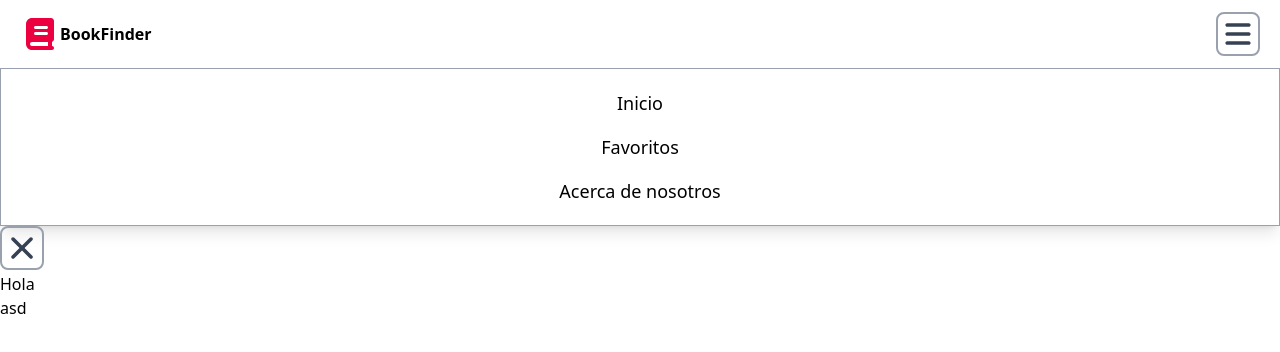
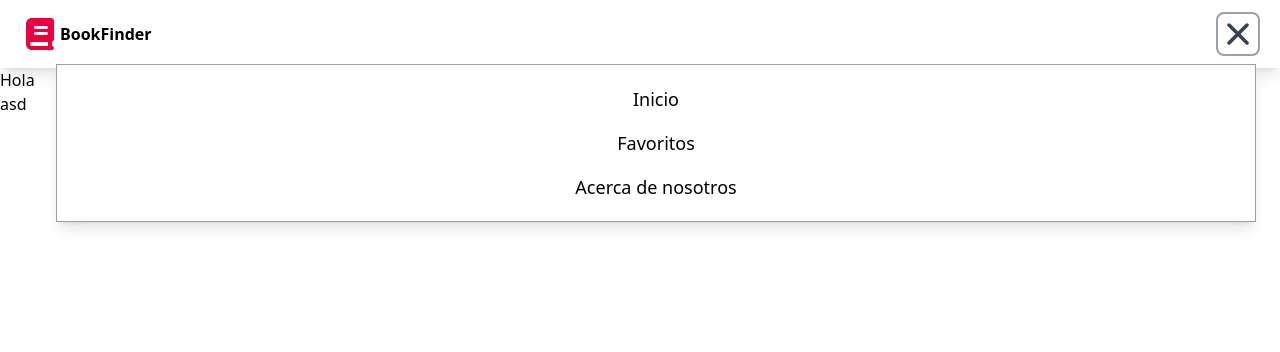
Before and after one commit to Ledtius/BookFinder, a React (Vite) app: page / in a window 1280 px wide. Both pictures are taken after a click on the button 1238 px from the left and 34 px from the top of the page. Shown: the top 352 px of the page. Built offline with nearby package versions, Linux system fonts and the light colour scheme.

Commit message:
Added animations and nav functionality (Movile only)

```diff
--- a/src/components/layout/Header.jsx
+++ b/src/components/layout/Header.jsx
@@ -1,10 +1,18 @@
 import { Link } from "react-router";
+import { useState } from "react";
 
 const Header = () => {
+  const [show, setShow] = useState(false);
+  function changeShow() {
+    setShow(!show);
+  }
   return (
     <>
-      <header className="flex items-center justify-between pr-5 pl-5 pt-3 pb-3">
-        <figure className="flex items-center">
+      <header className="flex items-center justify-between pr-5 pl-5 pt-3 pb-3 relative shadow-lg min-w-80">
+        <figure
+          className="flex items-center transition transform ease-in active:scale-105 z-20"
+          onClick={changeShow}
+        >
           <svg
             className="size-10 fill-rose-600"
             xmlns="http://www.w3.org/2000/svg"
@@ -14,7 +22,14 @@ const Header = () => {
           </svg>
           <h2 className="font-bold">BookFinder</h2>
         </figure>
-        <button className="menu-btn">
+        <button
+          className={`menu-btn transition-all duration-300 ease-in-out ${
+            show
+              ? "scale-0 opacity-0 translate-y-2 pointer-events-none"
+              : "scale-100 opacity-100 translate-y-0"
+          }`}
+          onClick={changeShow}
+        >
           <svg
             className="menu-btn-icon"
             xmlns="http://www.w3.org/2000/svg"
@@ -23,21 +38,14 @@ const Header = () => {
             <path d="M96 160C96 142.3 110.3 128 128 128L512 128C529.7 128 544 142.3 544 160C544 177.7 529.7 192 512 192L128 192C110.3 192 96 177.7 96 160zM96 320C96 302.3 110.3 288 128 288L512 288C529.7 288 544 302.3 544 320C544 337.7 529.7 352 512 352L128 352C110.3 352 96 337.7 96 320zM544 480C544 497.7 529.7 512 512 512L128 512C110.3 512 96 497.7 96 480C96 462.3 110.3 448 128 448L512 448C529.7 448 544 462.3 544 480z" />
           </svg>
         </button>
-      </header>
-      <nav className="flex justify-center w-full border-1 border-gray-400 p-5 shadow-lg">
-        <ul className="flex items-center flex-col gap-4 text-lg">
-          <li className="hover-nav-link">
-            <Link to={"/"}>Inicio</Link>
-          </li>
-          <li className="hover-nav-link">
-            <Link to={"favorites"}>Favoritos</Link>
-          </li>
-          <li className="hover-nav-link">
-            <Link to={"about-us"}>Acerca de nosotros</Link>
-          </li>
-        </ul>
-      </nav>
-      <button className="menu-btn">
+        <button
+          className={`menu-btn z-20  transition-all ease-out absolute right-5 ${
+            show
+              ? "scale-100 opacity-100"
+              : "scale-0 opacity-0 pointer-events-none"
+          }`}
+          onClick={changeShow}
+        >
           <svg
             className="menu-btn-icon"
             xmlns="http://www.w3.org/2000/svg"
@@ -46,6 +54,34 @@ const Header = () => {
             <path d="M183.1 137.4C170.6 124.9 150.3 124.9 137.8 137.4C125.3 149.9 125.3 170.2 137.8 182.7L275.2 320L137.9 457.4C125.4 469.9 125.4 490.2 137.9 502.7C150.4 515.2 170.7 515.2 183.2 502.7L320.5 365.3L457.9 502.6C470.4 515.1 490.7 515.1 503.2 502.6C515.7 490.1 515.7 469.8 503.2 457.3L365.8 320L503.1 182.6C515.6 170.1 515.6 149.8 503.1 137.3C490.6 124.8 470.3 124.8 457.8 137.3L320.5 274.7L183.1 137.4z" />
           </svg>
         </button>
+        <div
+          className={`absolute w-full inset-4 z-10 p-10 transition-all duration-300 ease-in ${
+            show
+              ? "opacity-100 translate-y-2"
+              : "opacity-0 translate-y-0 pointer-events-none"
+          }`}
+        >
+          <nav className="flex justify-center border-1 border-gray-400 p-5 shadow-lg w-full bg-white">
+            <ul className="flex items-center flex-col gap-4 text-lg">
+              <li className="hover-nav-link">
+                <Link to={"/"} onClick={changeShow}>
+                  Inicio
+                </Link>
+              </li>
+              <li className="hover-nav-link">
+                <Link to={"favorites"} onClick={changeShow}>
+                  Favoritos
+                </Link>
+              </li>
+              <li className="hover-nav-link">
+                <Link to={"about-us"} onClick={changeShow}>
+                  Acerca de nosotros
+                </Link>
+              </li>
+            </ul>
+          </nav>
+        </div>
+      </header>
     </>
   );
 };
--- a/src/general.css
+++ b/src/general.css
@@ -1,11 +1,11 @@
 @import "tailwindcss";
 
 .hover-nav-link {
-  @apply transition-colors ease-in hover:text-rose-600;
+  @apply transition-colors ease-in hover:text-rose-600 cursor-pointer;
 }
 
 .menu-btn {
-  @apply p-0.5 border-2 border-gray-400 rounded-lg;
+  @apply p-0.5 border-2 border-gray-400 rounded-lg bg-white cursor-pointer;
 }
 
 .menu-btn-icon {
```
Lines whose indentation alone changed are shown as unchanged.
